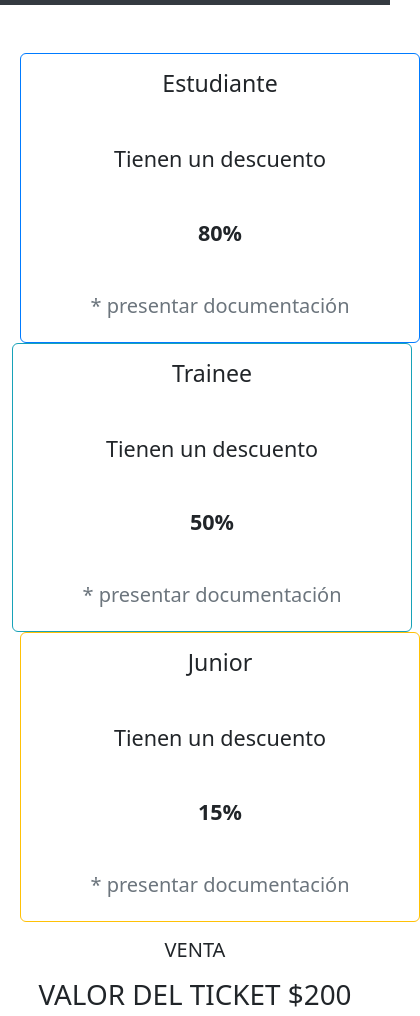
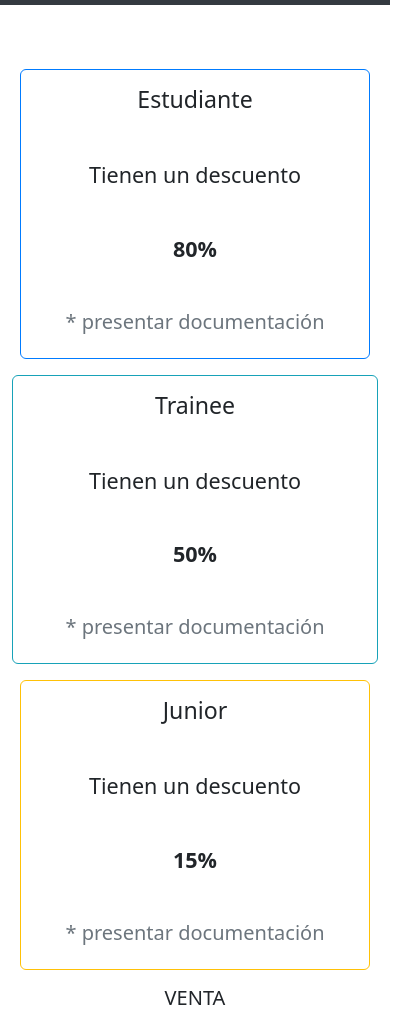
Before and after one commit to JoelE7/Codo-a-Codo-Js-23045, a plain HTML site: page comprar-tickets.html in a window 390 px wide. Shown: the part 78-1094 px from the top of the page, 420 px wide, since content can reach past the window. Drawn offline with nearby package versions, Linux system fonts and the light colour scheme.

Commit message:
arreglando responsive

```diff
--- a/comprar-tickets.html
+++ b/comprar-tickets.html
@@ -52,9 +52,9 @@
     </header>
     <main>
         <div class="container mt-5">
-            <div class="row">
-                <div class="col">
-                    <div class="card mx-2 card-student" style="width: 25rem; height: 100%;">
+            <div class="row m-0 p-0">
+                <div class="col-12 col-md-4 mt-3 m-0 p-0">
+                    <div class="card card-student mx-2" style=" height: 100%;">
                         <div class="card-body">
                             <h3 class="card-title text-center">
                                 Estudiante
@@ -67,8 +67,8 @@
                         </div>
                     </div>
                 </div>
-                <div class="col">
-                    <div class="card card-trainee" style="width: 25rem; height: 100%;">
+                <div class="col-12 col-md-4 mt-3 mt-3 m-0 p-0">
+                    <div class="card card-trainee" style=" height: 100%;">
                         <div class="card-body">
                             <h3 class="card-title text-center">
                                 Trainee
@@ -81,8 +81,8 @@
                         </div>
                     </div>
                 </div>
-                <div class="col">
-                    <div class="card mx-2 card-junior" style="width: 25rem; height: 100%;">
+                <div class="col-12 col-md-4 mt-3  m-0 p-0">
+                    <div class="card card-junior mx-2" style=" height: 100%;">
                         <div class="card-body">
                             <h3 class="card-title text-center">
                                 Junior
@@ -149,7 +149,7 @@
                         <p class="text-summary message" id="message"></p>
                     </div>
                 </div>
-                <div class="row mt-3">
+                <div class="row mt-5">
                     <div class="col">
                         <input type="button" id="reset" value="Borrar" class="btn submit text-white w-100 p-3">
                     </div>
```
